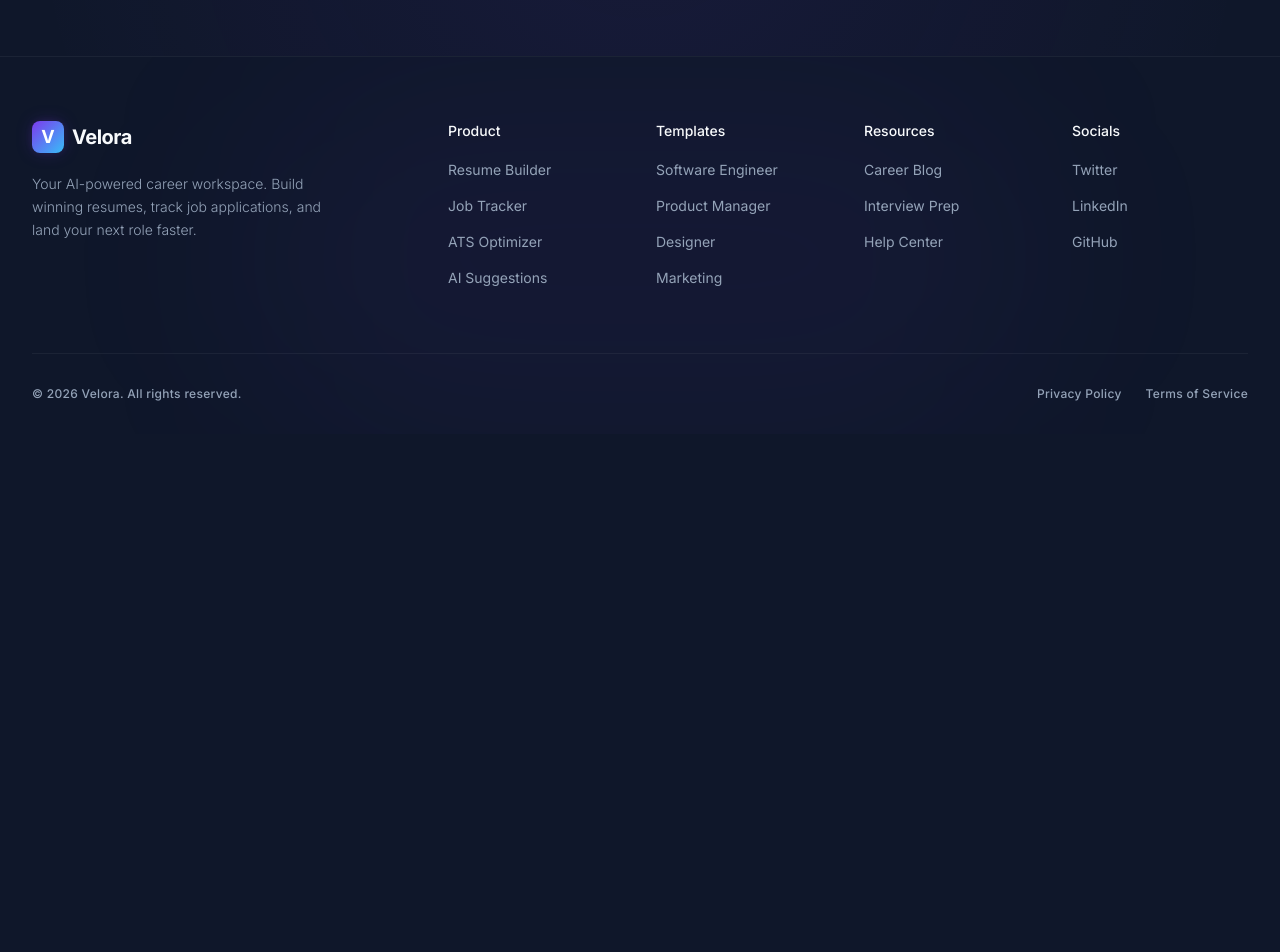
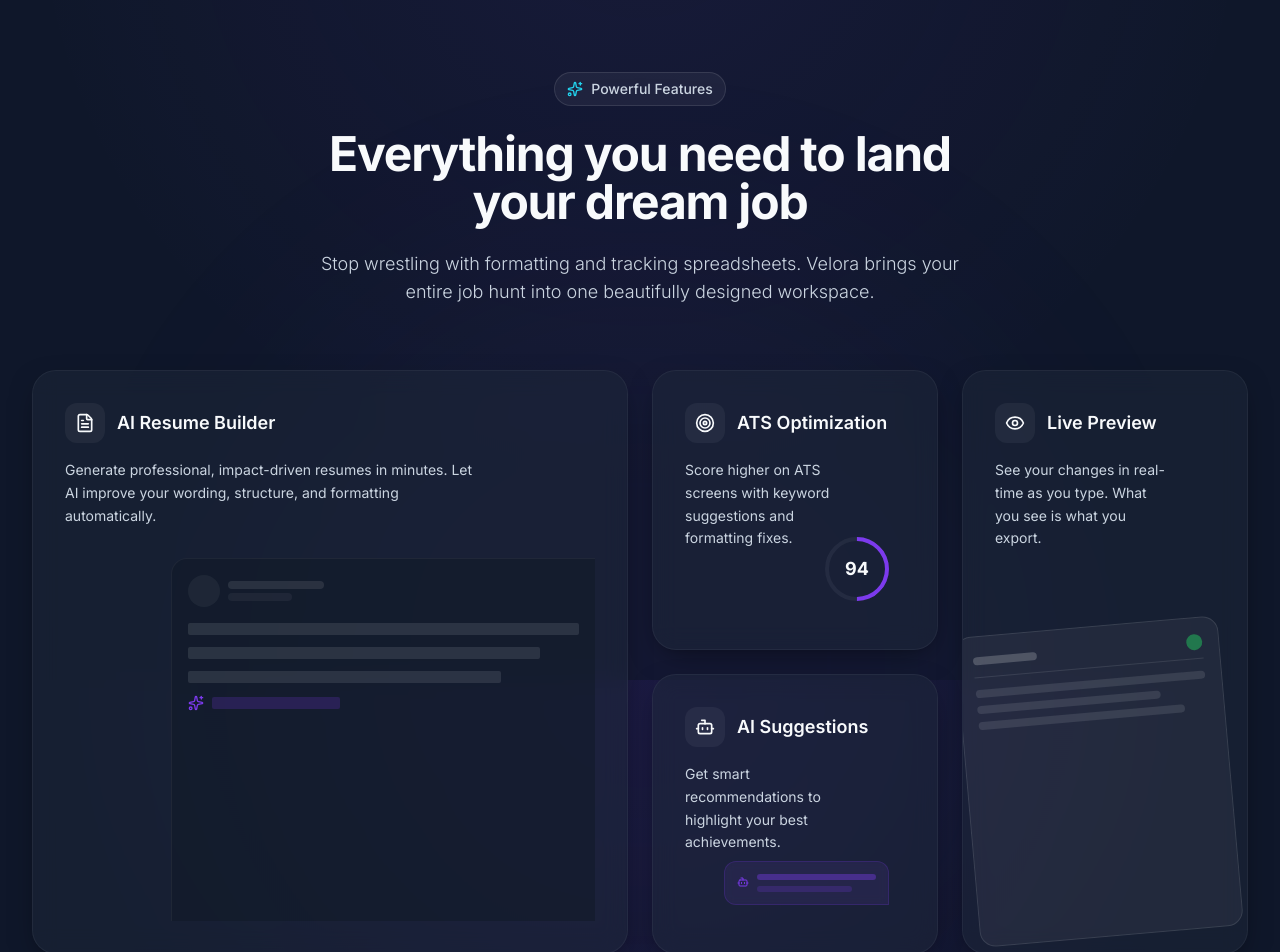
Before and after one commit to Slash-495/Velora, a Next.js app: page / in a window 1280 px wide. Shown: the part 920-1872 px from the top of the page. Before the commit the page ends 1354 px from the top, so only its background shows below. Built offline with nearby package versions, Linux system fonts and the light colour scheme.

Commit message:
update Hero Section

```diff
--- a/app/page.tsx
+++ b/app/page.tsx
@@ -3,10 +3,12 @@
 import { Container } from "@/components/ui/Container";
 import { motion } from "framer-motion";
 import { Sparkles, FileText, Briefcase, CheckCircle2, ChevronRight, BarChart3, Bot, ArrowRight } from "lucide-react";
+import { Features } from "@/components/Features";
 
 export default function Home() {
   return (
-    <main className="min-h-screen flex items-center justify-center relative overflow-hidden pt-24 pb-16">
+    <>
+      <main className="min-h-screen flex items-center justify-center relative overflow-hidden pt-24 pb-16">
       {/* Decorative background blur elements */}
       <div className="absolute top-1/4 left-1/4 w-96 h-96 bg-primary/10 rounded-full blur-[120px] -z-10" />
       <div className="absolute bottom-1/4 right-1/4 w-96 h-96 bg-secondary/10 rounded-full blur-[120px] -z-10" />
@@ -176,5 +178,7 @@ export default function Home() {
         </div>
       </Container>
     </main>
+      <Features />
+    </>
   );
 }
--- /dev/null
+++ b/components/Features.tsx
@@ -0,0 +1,204 @@
+"use client";
+
+import { Container } from "@/components/ui/Container";
+import { motion } from "framer-motion";
+import {
+  FileText,
+  Target,
+  KanbanSquare,
+  Eye,
+  Sparkles,
+  LayoutTemplate,
+  ChevronRight,
+  Bot
+} from "lucide-react";
+
+const features = [
+  {
+    id: "resume-builder",
+    title: "AI Resume Builder",
+    description: "Generate professional, impact-driven resumes in minutes. Let AI improve your wording, structure, and formatting automatically.",
+    icon: FileText,
+    className: "md:col-span-2 md:row-span-2",
+    content: (
+      <div className="absolute right-0 bottom-0 w-[80%] h-[70%] bg-surface/50 border-t border-l border-white/5 rounded-tl-2xl p-4 overflow-hidden mask-image-b transform transition-transform group-hover:-translate-y-2 group-hover:-translate-x-2">
+        <div className="flex items-center gap-2 mb-4 opacity-50">
+          <div className="w-8 h-8 rounded-full bg-white/10" />
+          <div className="space-y-1">
+            <div className="w-24 h-2 bg-white/20 rounded" />
+            <div className="w-16 h-2 bg-white/10 rounded" />
+          </div>
+        </div>
+        <div className="space-y-3">
+          <div className="w-full h-3 bg-white/10 rounded-sm" />
+          <div className="w-[90%] h-3 bg-white/10 rounded-sm" />
+          <div className="w-[80%] h-3 bg-white/10 rounded-sm" />
+          <div className="flex items-center gap-2 mt-4">
+            <Sparkles className="w-4 h-4 text-primary" />
+            <div className="w-32 h-3 bg-primary/20 rounded-sm" />
+          </div>
+        </div>
+      </div>
+    )
+  },
+  {
+    id: "ats-optimization",
+    title: "ATS Optimization",
+    description: "Score higher on ATS screens with keyword suggestions and formatting fixes.",
+    icon: Target,
+    className: "md:col-span-1 md:row-span-1",
+    content: (
+      <div className="absolute right-4 bottom-4 flex items-center justify-center transform transition-transform group-hover:scale-110">
+        <div className="relative w-16 h-16 rounded-full border-4 border-white/5 flex items-center justify-center before:absolute before:inset-[-4px] before:rounded-full before:border-4 before:border-transparent before:border-t-primary before:border-r-primary before:rotate-45">
+          <span className="text-lg font-bold text-text-primary">94</span>
+        </div>
+      </div>
+    )
+  },
+  {
+    id: "live-preview",
+    title: "Live Preview",
+    description: "See your changes in real-time as you type. What you see is what you export.",
+    icon: Eye,
+    className: "md:col-span-1 md:row-span-2",
+    content: (
+      <div className="absolute -right-4 -bottom-4 w-[120%] h-[60%] bg-white/5 border border-white/10 rounded-2xl rotate-[-5deg] p-4 transform transition-transform group-hover:rotate-0">
+        <div className="flex justify-between items-center border-b border-white/10 pb-2 mb-3">
+          <div className="w-16 h-2 bg-white/20 rounded" />
+          <div className="w-4 h-4 rounded-full bg-green-500/50" />
+        </div>
+        <div className="space-y-2">
+          <div className="w-full h-2 bg-white/10 rounded" />
+          <div className="w-[80%] h-2 bg-white/10 rounded" />
+          <div className="w-[90%] h-2 bg-white/10 rounded" />
+        </div>
+      </div>
+    )
+  },
+  {
+    id: "ai-suggestions",
+    title: "AI Suggestions",
+    description: "Get smart recommendations to highlight your best achievements.",
+    icon: Bot,
+    className: "md:col-span-1 md:row-span-1",
+    content: (
+      <div className="absolute right-4 bottom-4 w-3/4 bg-primary/10 border border-primary/20 p-3 rounded-xl rounded-br-none backdrop-blur-sm transform transition-transform group-hover:-translate-y-1">
+        <div className="flex items-start gap-2">
+          <Bot className="w-3 h-3 text-primary mt-0.5" />
+          <div className="space-y-1.5 flex-1">
+            <div className="w-full h-1.5 bg-primary/40 rounded" />
+            <div className="w-[80%] h-1.5 bg-primary/20 rounded" />
+          </div>
+        </div>
+      </div>
+    )
+  },
+  {
+    id: "job-tracker",
+    title: "Job Tracker",
+    description: "Organize your job hunt visually. Track applications, interviews, and offers in one clean kanban board.",
+    icon: KanbanSquare,
+    className: "md:col-span-2 md:row-span-1",
+    content: (
+      <div className="absolute right-4 bottom-0 flex gap-2 h-[80%] transform transition-transform group-hover:-translate-y-2">
+        <div className="w-24 bg-white/5 border-t border-l border-r border-white/10 rounded-t-lg p-2 space-y-2">
+          <div className="w-10 h-2 bg-white/20 rounded mb-3" />
+          <div className="w-full h-8 bg-white/10 rounded border border-white/5" />
+          <div className="w-full h-8 bg-white/10 rounded border border-white/5" />
+        </div>
+        <div className="w-24 bg-white/5 border-t border-l border-r border-white/10 rounded-t-lg p-2 space-y-2">
+          <div className="w-16 h-2 bg-primary/50 rounded mb-3" />
+          <div className="w-full h-10 bg-primary/20 border border-primary/30 rounded" />
+        </div>
+      </div>
+    )
+  },
+  {
+    id: "templates",
+    title: "Multiple Templates",
+    description: "Choose from a collection of modern, ATS-friendly designs crafted by typography experts.",
+    icon: LayoutTemplate,
+    className: "md:col-span-2 md:row-span-1",
+    content: (
+      <div className="absolute right-8 bottom-0 flex transform transition-transform group-hover:-translate-y-2 group-hover:-translate-x-2">
+        <div className="w-20 h-28 bg-surface border border-white/10 rounded-t-lg rotate-[-10deg] shadow-xl z-10" />
+        <div className="w-20 h-32 bg-surface border border-primary/30 rounded-t-lg -ml-10 -mt-4 shadow-xl z-20" />
+        <div className="w-20 h-28 bg-surface border border-white/10 rounded-t-lg rotate-[10deg] -ml-10 shadow-xl z-10" />
+      </div>
+    )
+  }
+];
+
+export function Features() {
+  return (
+    <section className="py-24 relative overflow-hidden">
+      <div className="absolute top-1/2 left-1/2 -translate-x-1/2 -translate-y-1/2 w-[800px] h-[800px] bg-primary/5 rounded-full blur-[120px] -z-10 pointer-events-none" />
+
+      <Container>
+        <div className="text-center max-w-2xl mx-auto mb-16">
+          <motion.div
+            initial={{ opacity: 0, y: 20 }}
+            whileInView={{ opacity: 1, y: 0 }}
+            viewport={{ once: true }}
+            transition={{ duration: 0.5 }}
+            className="inline-flex items-center gap-2 px-3 py-1.5 rounded-full bg-white/5 border border-white/10 w-fit mb-6"
+          >
+            <Sparkles className="w-4 h-4 text-primary-glow" />
+            <span className="text-sm font-medium text-text-secondary">Powerful Features</span>
+          </motion.div>
+
+          <motion.h2
+            initial={{ opacity: 0, y: 20 }}
+            whileInView={{ opacity: 1, y: 0 }}
+            viewport={{ once: true }}
+            transition={{ duration: 0.5, delay: 0.1 }}
+            className="text-3xl md:text-5xl font-bold text-text-primary tracking-tight mb-6"
+          >
+            Everything you need to land your dream job
+          </motion.h2>
+
+          <motion.p
+            initial={{ opacity: 0, y: 20 }}
+            whileInView={{ opacity: 1, y: 0 }}
+            viewport={{ once: true }}
+            transition={{ duration: 0.5, delay: 0.2 }}
+            className="text-lg text-text-secondary font-light"
+          >
+            Stop wrestling with formatting and tracking spreadsheets. Velora brings your entire job hunt into one beautifully designed workspace.
+          </motion.p>
+        </div>
+
+        <div className="grid grid-cols-1 md:grid-cols-4 auto-rows-[280px] gap-4 md:gap-6">
+          {features.map((feature, index) => (
+            <motion.div
+              key={feature.id}
+              initial={{ opacity: 0, y: 20 }}
+              whileInView={{ opacity: 1, y: 0 }}
+              viewport={{ once: true }}
+              transition={{ duration: 0.5, delay: index * 0.1 }}
+              className={`group relative overflow-hidden rounded-3xl card-premium hover:border-white/[0.1] transition-colors p-6 sm:p-8 flex flex-col ${feature.className}`}
+            >
+              {/* Subtle background glow on hover */}
+              <div className="absolute inset-0 bg-gradient-to-br from-primary/0 to-primary/0 group-hover:from-primary/5 group-hover:to-transparent transition-colors duration-500 z-0" />
+
+              <div className="relative z-10 flex flex-col h-full">
+                <div className="flex items-center gap-3 mb-4">
+                  <div className="p-2.5 rounded-xl bg-white/5 text-text-primary group-hover:bg-primary/20 group-hover:text-primary-glow transition-colors">
+                    <feature.icon className="w-5 h-5" />
+                  </div>
+                  <h3 className="text-lg font-semibold text-text-primary">{feature.title}</h3>
+                </div>
+
+                <p className="text-sm text-text-secondary leading-relaxed max-w-[80%]">
+                  {feature.description}
+                </p>
+
+                {feature.content}
+              </div>
+            </motion.div>
+          ))}
+        </div>
+      </Container>
+    </section>
+  );
+}
```
